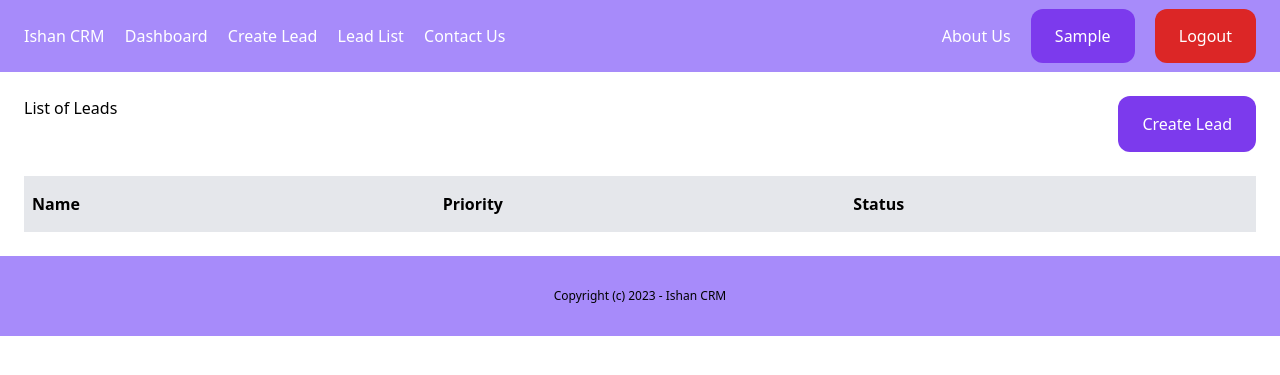
After one commit to ishanshre/djangoCRM, a Django app: page /lead/list/ in a window 1280 px wide. The commit adds this page. Shown: the top 375 px of the page. Run offline with Django 4.2, Linux system fonts and the light colour scheme; the visitor is signed in with stand-in values (Sample User, id 1); data that the repository does not hold is empty; some libraries are stand-ins or nearby versions.

Commit message:
feat: create lead create and list functionality

```diff
--- a/CRM/urls.py
+++ b/CRM/urls.py
@@ -23,6 +23,7 @@ urlpatterns = [
     path("accounts/", include("accounts.urls")),
     path("dashboard/", include("dashboard.urls")),
     path("contact-us/", include("contact.urls")),
+    path("lead/", include("lead.urls")),
 ]
 
 
--- /dev/null
+++ b/lead/urls.py
@@ -0,0 +1,10 @@
+from django.urls import path
+
+from lead import views
+
+app_name = "lead"
+
+urlpatterns  =[
+    path("create/", views.LeadCreateView.as_view(), name="leadCreate"),
+    path("list/", views.LeadListView.as_view(), name="leadList"),
+]
--- a/lead/views.py
+++ b/lead/views.py
@@ -1,3 +1,34 @@
 from django.shortcuts import render
 
+from django.urls import reverse_lazy
+
+from django.views.generic.edit import CreateView
+from django.views.generic import ListView
+
+from django.contrib.auth.mixins import LoginRequiredMixin
+
+from django.contrib.messages import success
+
+from lead.forms import LeadCreateForm
+from lead.models import Lead
 # Create your views here.
+
+
+class LeadCreateView(LoginRequiredMixin,CreateView):
+    form_class = LeadCreateForm
+    template_name = "lead/leadCreate.html"
+    success_url = reverse_lazy("dashboard:dashboard")
+
+    def form_valid(self, form):
+        form.instance.created_by = self.request.user
+        success(self.request, "Lead Added Successfully")
+        return super().form_valid(form)
+
+
+class LeadListView(LoginRequiredMixin, ListView):
+    model = Lead
+    context_object_name = "leads"
+    template_name = "lead/leadList.html"
+
+    def get_queryset(self):
+        return Lead.objects.filter(created_by = self.request.user)
--- a/templates/base/navbar.html
+++ b/templates/base/navbar.html
@@ -3,6 +3,9 @@
         <a href="{% url 'core:index' %}" class="text-white">Ishan CRM</a>
         {% if user.is_authenticated %}
         <a href="{% url 'dashboard:dashboard' %}" class="text-white">Dashboard</a>
+        <a href="{% url 'lead:leadCreate' %}" class="text-white">Create Lead</a>
+        <a href="{% url 'lead:leadList' %}" class="text-white">Lead List</a>
+
         {% endif %}
         <a href="{% url 'contact:contact_us' %}" class="text-white">Contact Us</a>
     </div>
--- /dev/null
+++ b/templates/lead/leadList.html
@@ -0,0 +1,23 @@
+{% extends "base/base.html" %}
+{% block title %}List of Leads{% endblock %}
+
+{% block body %}
+<div class="py-6 px-6">
+    <div class="flex justify-between">
+        <h1>List of Leads</h1>
+        <a href="{% url 'lead:leadCreate' %}" class="py-4 px-6 bg-violet-600 rounded-xl text-white">Create Lead</a>
+    </div>
+    <div class="mt-6 flex justify-between">
+        <p class="py-4 px-2 bg-gray-200 font-semibold w-full">Name</p>
+        <p class="py-4 px-2 bg-gray-200 font-semibold w-full">Priority</p>
+        <p class="py-4 px-2 bg-gray-200 font-semibold w-full">Status</p>
+    </div>
+    {% for lead in leads %}
+        <div class="flex justify-between">
+            <p class="py-2 px-2 w-full {% cycle 'bg-gray-100' '' %}">{{lead.name}}</p>
+            <p class="py-2 px-2 w-full {% cycle 'bg-gray-100' '' %}">{{lead.priority}}</p>
+            <p class="py-2 px-2 w-full {% cycle 'bg-gray-100' '' %}">{{lead.status}}</p>
+        </div>
+    {% endfor %}
+</div>
+{% endblock %}
```
Also changed, not shown: TodoList.md (+2 -1 lines), lead/forms.py (added, +15 -0 lines), templates/lead/leadCreate.html (added, +13 -0 lines).
